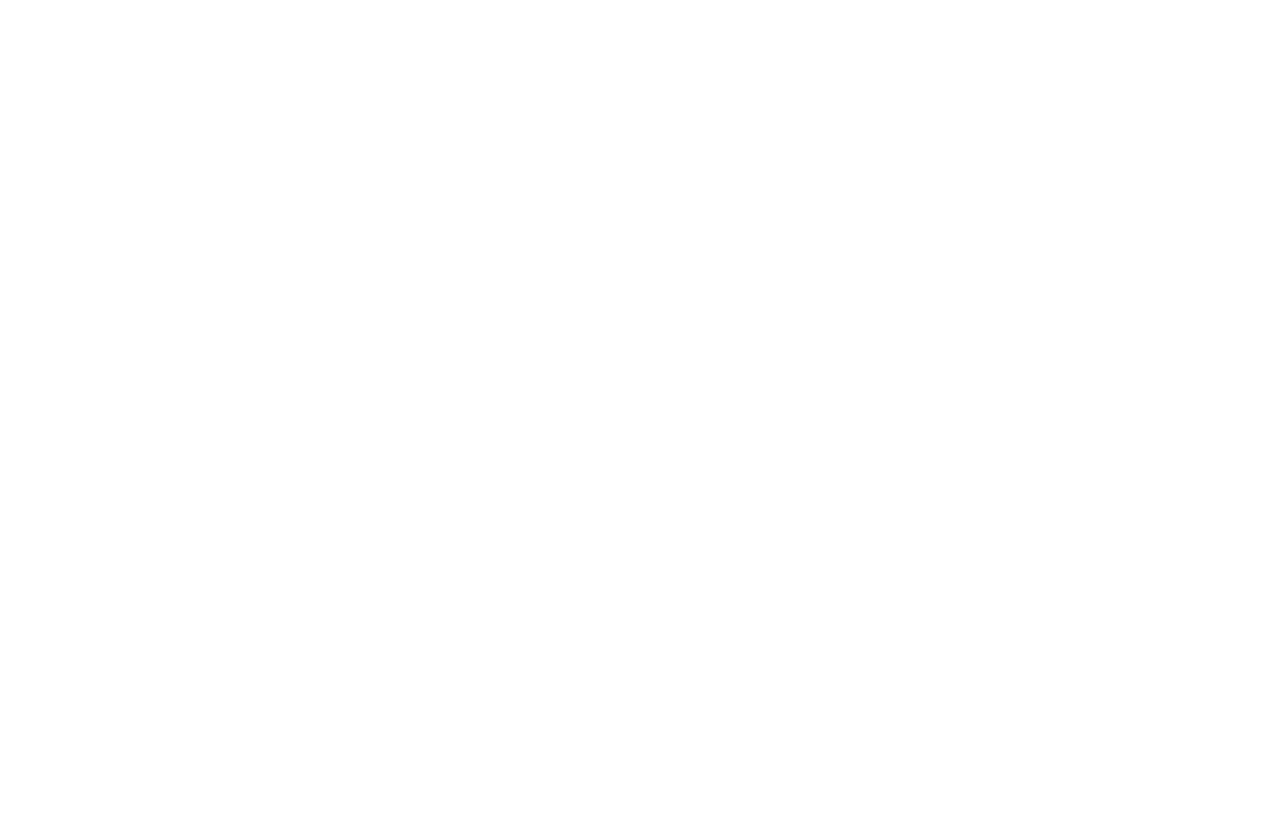
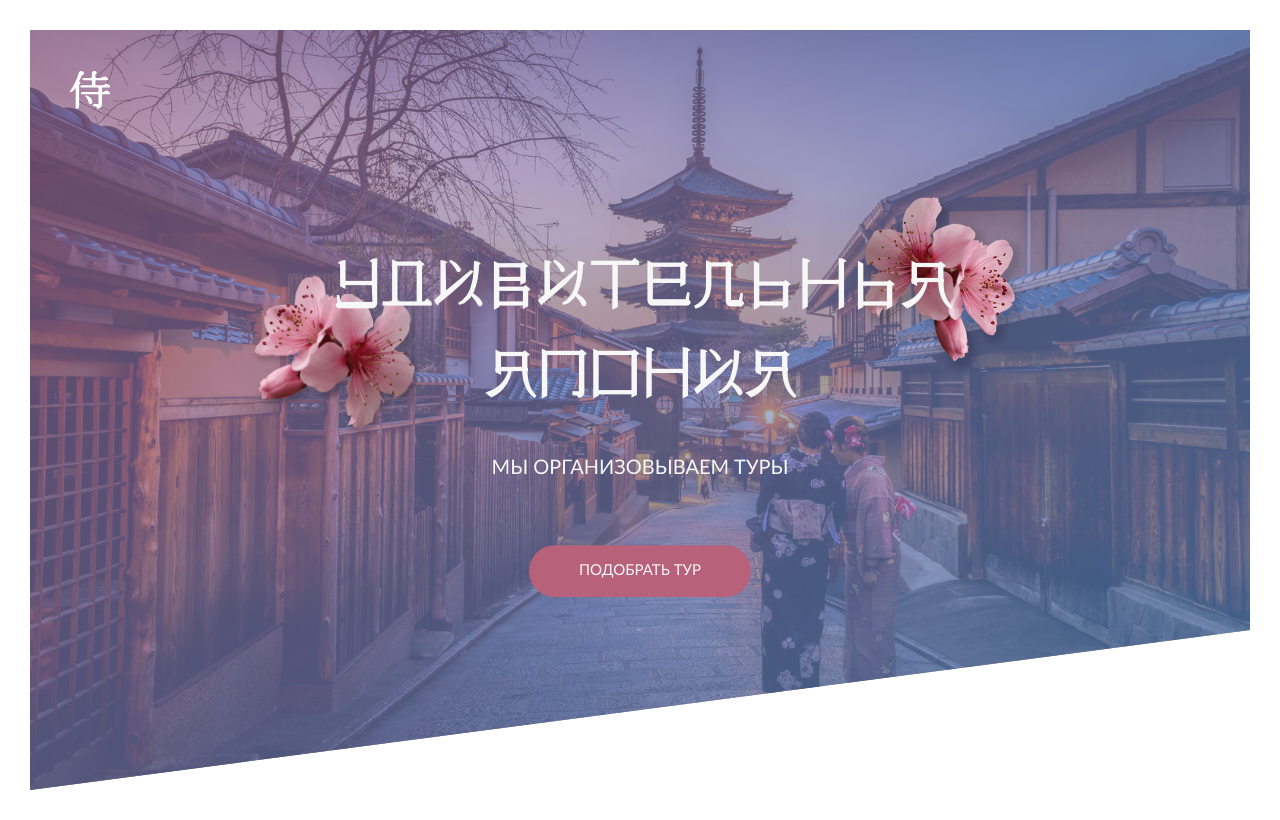
Before and after one commit to sm-yury-y/trip-to-japan, a website: page source/index.html in a window 1280 px wide. Drawn offline with nearby package versions, Linux system fonts and the light colour scheme; files that its build step writes are made by us from their sources.

Commit message:
Сверстал шапку сайта

```diff
--- a/source/index.html
+++ b/source/index.html
@@ -15,7 +15,21 @@
   <link rel="stylesheet" href="css/main.min.css">
 </head>
 <body>
+  <header class="header">
+    <div class="header__logo-box">
+      <img class="header__logo" src="images/kanji-character.svg" alt="Логотип">
+    </div>
 
+    <div class="header__text-box">
+      <h1 class="heading-primary">
+        <span class="heading-primary--main">Удивительная <br>Япония</span>
+        <span class="heading-primary--sub">Мы организовываем туры</span>
+      </h1>
+
+      <a href="#" class="btn btn--tour">Подобрать тур</a>
+    </div>
+
+  </header>
   <script src="js/main.min.js"></script>
 </body>
 </html>
--- a/source/scss/_fonts.scss
+++ b/source/scss/_fonts.scss
@@ -0,0 +1,4 @@
+@include font-face("FauxHanamin", "../fonts/Faux/FauxHanamin");
+@include font-face("LatoRegular", "../fonts/LatoRegular/LatoRegular");
+@include font-face("LatoLight", "../fonts/LatoLight/LatoLight");
+@include font-face("LatoBold", "../fonts/LatoBold/LatoBold", bold);
--- a/source/scss/_mixins.scss
+++ b/source/scss/_mixins.scss
@@ -0,0 +1,67 @@
+@mixin clearfix {
+  &::after {
+    content: "";
+    display: table;
+    clear: both;
+  }
+}
+
+@mixin absCenter {
+  position: absolute;
+  top: 50%;
+  left: 50%;
+  transform: translate(-50%, -50%);
+}
+
+@mixin main-transition($time) {
+  transition: all $time ease;
+}
+
+// media query manager
+@mixin respond($breakpoint) {
+  @if $breakpoint==custom {
+    @media only screen and (max-width: 320px) {
+      @content;
+    }
+  }
+  @if $breakpoint==phone {
+    @media only screen and (max-width: 480px) {
+      @content;
+    }
+  }
+  @if $breakpoint==tablet {
+    @media only screen and (max-width: 768px) {
+      @content;
+    }
+  }
+  @if $breakpoint==desktop {
+    @media only screen and (max-width: 992px) {
+      @content;
+    }
+  }
+    @if $breakpoint==wide-screen {
+    @media only screen and (max-width: 1200px) {
+      @content;
+    }
+  }
+}
+
+@mixin font-face($font-family, $file-path, $weight: normal, $style: normal, $asset-pipeline: false) {
+  @font-face {
+    font-family: $font-family;
+    font-weight: $weight;
+    font-style: $style;
+    @if $asset-pipeline==true {
+      src: font-url('#{$file-path}.eot');
+      src: font-url('#{$file-path}.eot?#iefix') format('embedded-opentype'),
+      font-url('#{$file-path}.woff') format('woff'),
+      font-url('#{$file-path}.ttf') format('truetype');
+    }
+    @else {
+      src: url('#{$file-path}.eot');
+      src: url('#{$file-path}.eot?#iefix') format('embedded-opentype'),
+      url('#{$file-path}.woff') format('woff'),
+      url('#{$file-path}.ttf') format('truetype');
+    }
+  }
+}
--- a/source/scss/_variables.scss
+++ b/source/scss/_variables.scss
@@ -0,0 +1,20 @@
+:root {
+  //colors
+  --main-color-text: #777777;
+
+/*   --color-primary: rgba(127,149,209, .6);
+  --color-secondary: rgba(255, 130, 170, .6); */
+
+/*   --color-primary: rgba(18, 85, 124, .8);
+  --color-secondary: rgba(105, 35, 5, .8); */
+
+  --color-primary: rgba(162, 110, 161, 0.637);
+  --color-secondary: rgba(88, 148, 212, 0.658);
+
+  --color-white: rgba(255, 255, 255, .2);
+
+  --color-gray-light: #f7f7f7;
+  --color-pink: rgb(183,97,122);
+  //fonts
+  --default-font-size: 1.6rem;
+}
--- a/source/scss/main.scss
+++ b/source/scss/main.scss
@@ -0,0 +1,137 @@
+@import "../libs/normalize";
+@import "mixins";
+@import "fonts";
+@import "variables";
+
+*,
+*::before,
+*::after {
+  box-sizing: inherit;
+}
+
+html {
+  box-sizing: border-box;
+  font-size: 62.5%;
+}
+
+body {
+  padding: 3rem;
+  font-family: "LatoRegular", Tahoma, sans-serif;
+  font-size: var(--default-font-size);
+  line-height: 1.7;
+}
+
+.header {
+  position: relative;
+  height: 95vh;
+  background-image:
+  linear-gradient(to right bottom, var(--color-primary), var(--color-secondary)),
+  url(../images/background.jpg);
+  background-size: cover;
+  background-position: top;
+  clip-path: polygon(0 0, 100% 0, 100% 75vh, 0 100%);
+}
+
+.header__logo-box {
+  position: absolute;
+  top: 4rem;
+  left: 4rem;
+}
+
+.header__logo {
+  height: 4rem;
+}
+
+.header__text-box {
+  @include absCenter;
+  text-align: center;
+}
+
+.heading-primary {
+  margin-bottom: 6rem;
+  color: var(--color-gray-light);
+
+  &--main,
+  &--sub {
+    display: block;
+  }
+
+  &--main {
+    font-family: "FauxHanamin", sans-serif;
+    font-size: 5.2rem;
+    font-weight: 700;
+    z-index: 999;
+  }
+
+  &--sub {
+    margin-top: 3rem;
+    font-size: 2rem;
+    font-weight: 400;
+    text-align: center;
+    text-transform: uppercase;
+  }
+
+  &::before {
+    content: "";
+    position: absolute;
+    left: -80px;
+    top: 45px;
+    z-index: -1;
+    width: 170px;
+    height: 170px;
+    background-image: url(../images/blossom_1.png);
+    background-size: cover;
+    animation: bob 5s infinite;
+    animation-delay: 1.25s;
+  }
+
+  &::after {
+    content: "";
+    position: absolute;
+    right: -80px;
+    top: -30px;
+    z-index: -1;
+    width: 180px;
+    height: 180px;
+    background-image: url(../images/blossom_2.png);
+    background-size: cover;
+    animation: bob 5s infinite;
+  }
+
+}
+
+@keyframes bob {
+  0% {
+      transform: translateY(0)
+  }
+
+  50% {
+      transform: translateY(10px);
+  }
+
+  to {
+      transform: translateY(0)
+  }
+}
+
+.btn {
+  &:link,
+  &:visited {
+    position: relative;
+    display: inline-block;
+    padding: 1.3rem 5rem;
+    font-size: 1.5rem;
+    text-decoration: none;
+    text-transform: uppercase;
+    border-radius: 10rem;
+    @include main-transition(.2s);
+  }
+  &:hover {
+    transform: translateY(-3px);
+    box-shadow: 0 1rem 2rem var(--color-black);
+  }
+  &--tour {
+    color: var(--color-gray-light);
+    background-color: var(--color-pink);
+  }
+}
```
Also changed, not shown: source/fonts/Faux/FauxHanamin.ttf (added), source/fonts/Faux/FauxHanamin.woff (added), source/fonts/Faux/FauxHanamin.woff2 (added), source/images/background.jpg (added), source/images/blossom_1.png (added), source/images/blossom_2.png (added).
